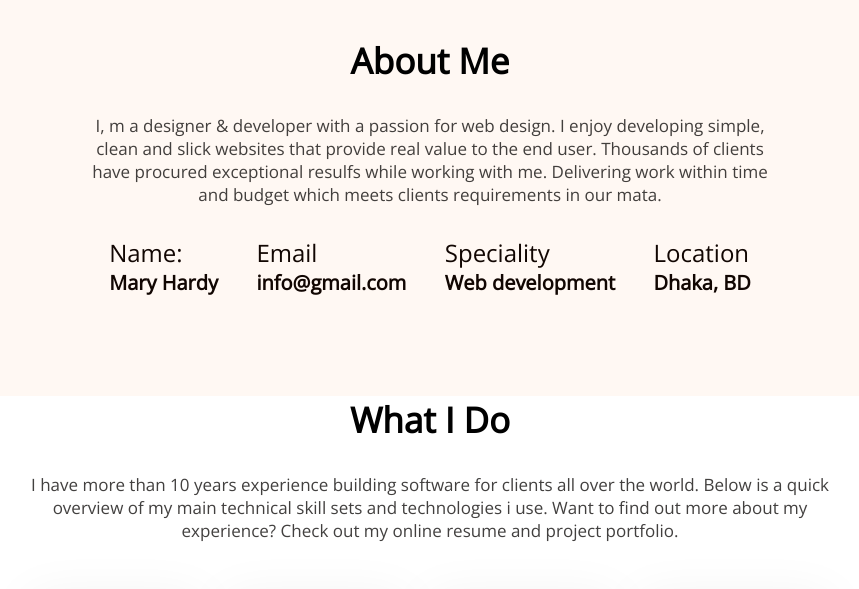
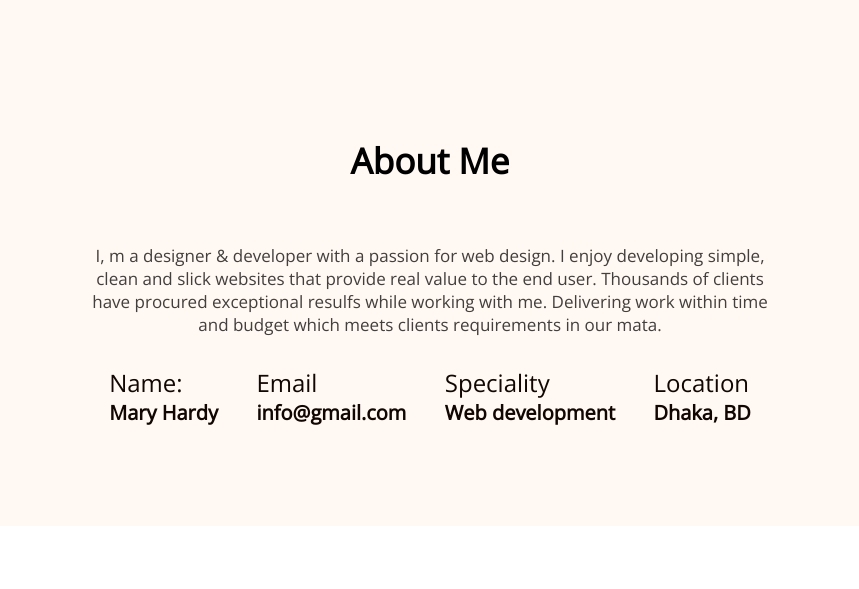
Before and after one commit to Saikatray1/developer-portfolio, a plain HTML site: page index.html in a window 1280 px wide. Shown: the part 980-1569 px from the top of the page, without its empty margins (210-1069 px from the left). Drawn offline with nearby package versions, Linux system fonts and the light colour scheme.

Commit message:
add final css

```diff
--- a/style.css
+++ b/style.css
@@ -159,6 +159,7 @@ about css
  .what-i-do{
   margin-right: 70px;
   margin-left: 70px;
+  margin-top: 80px;
  }
 
 
@@ -187,6 +188,11 @@ about css
  /*
   resume style
   */
+.section-tittle {
+  margin-top: 100px;
+  margin-bottom: 60px;
+}
+
 .resume-container{
   display: flex;
   gap:25px;
```
